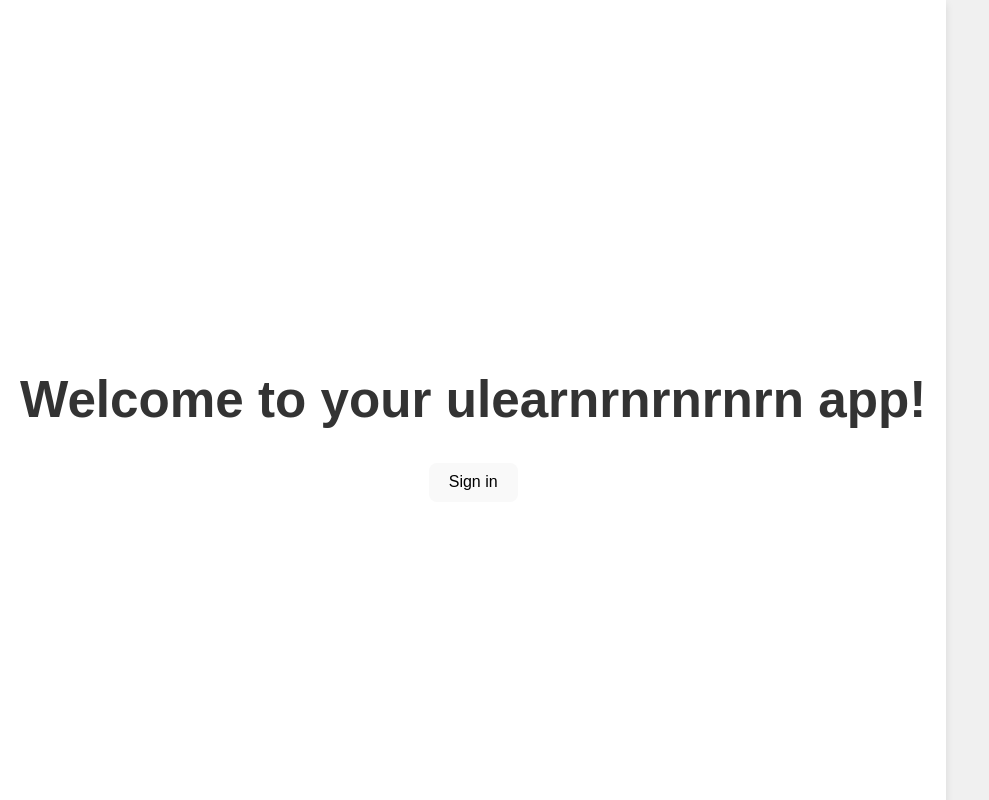
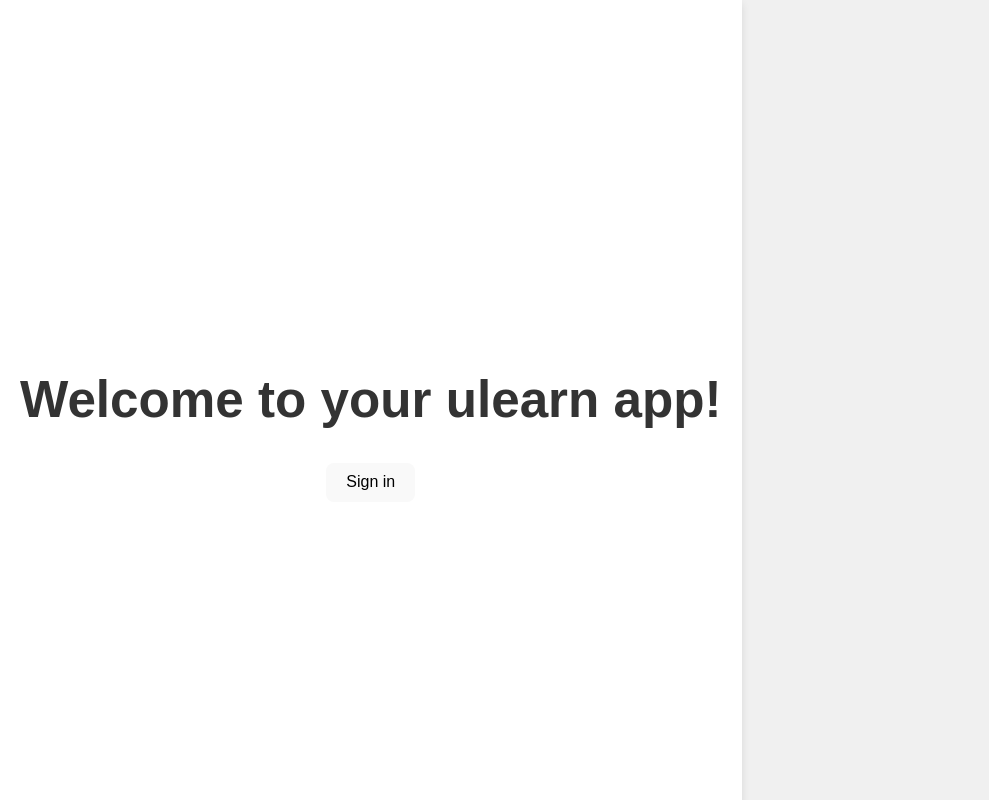
Before and after one commit to UofT-UTSC-CS-sandbox/final-term-project-campusconnect, a React (Vite) app in the folder ulearn/: page / in a window 1280 px wide. Shown: the top 800 px of the page, without its empty margins (0-989 px from the left). Built offline with nearby package versions, Linux system fonts and the light colour scheme; no server answers.

Commit message:
working copy

```diff
--- a/ulearn/src/App.jsx
+++ b/ulearn/src/App.jsx
@@ -1,7 +1,7 @@
 import { useEffect } from 'react';
 import './App.css';
 import { ClerkProvider, SignedIn, SignedOut, SignInButton, UserButton, useUser } from "@clerk/clerk-react";
-import axios from 'axios'; // Import axios library
+import axios from 'axios';
 
 function App() {
   const { isSignedIn, user } = useUser();
@@ -10,34 +10,47 @@ function App() {
     if (isSignedIn && user) {
       const clerkId = user.id;
       const email = String(user.primaryEmailAddress);
-      const name = user.fullName;
+      const name = user.firstName + " " + user.lastName;
+
+      //const profileImageUrl = user.profileImageUrl;
+      //alert(profileImageUrl);
+      //user.setProfileImage({ url: 'https://example.com/image.jpg' });
+      //alert(user.language);
+      if (!user.hasImage) {
+        //alert('Please upload a profile picture before proceeding.');
+        // You can also redirect the user to a profile page or prevent further actions here if necessary
+        //return;
+      }
+
       axios.post(`http://localhost:3001/login`, { email })
         .then(response => {
           if (response.data === "not found") {
-            console.log(clerkId)
+            console.log(clerkId);
             axios.post(`http://localhost:3001/register`, { clerkId, email, name })
               .then(response => {
                 console.log(response.data);
-              })
+              });
           }
-        })
+        });
     }
+
+
   }, [isSignedIn, user]);
 
   return (
     <>
-      {/* <ClerkProvider publishableKey={clerkPublishableKey} appearance={appearance}> */}
       <header>
         <SignedOut>
-          <h1>Welcome to your ulearnrnrnrnrn app!</h1>
+          <h1>Welcome to your ulearn app!</h1>
           <SignInButton />
         </SignedOut>
         <SignedIn>
-          <h1>Welcome to your alsdhladhakshd app!</h1>
+          <h1>Welcome to your ulearn app!</h1>
+
           <UserButton />
+
         </SignedIn>
       </header>
-      {/* </ClerkProvider> */}
       <h1>Ulearn</h1>
     </>
   );
```
Also changed, not shown: 2 other files (tests, documents, lock files or other folders).
